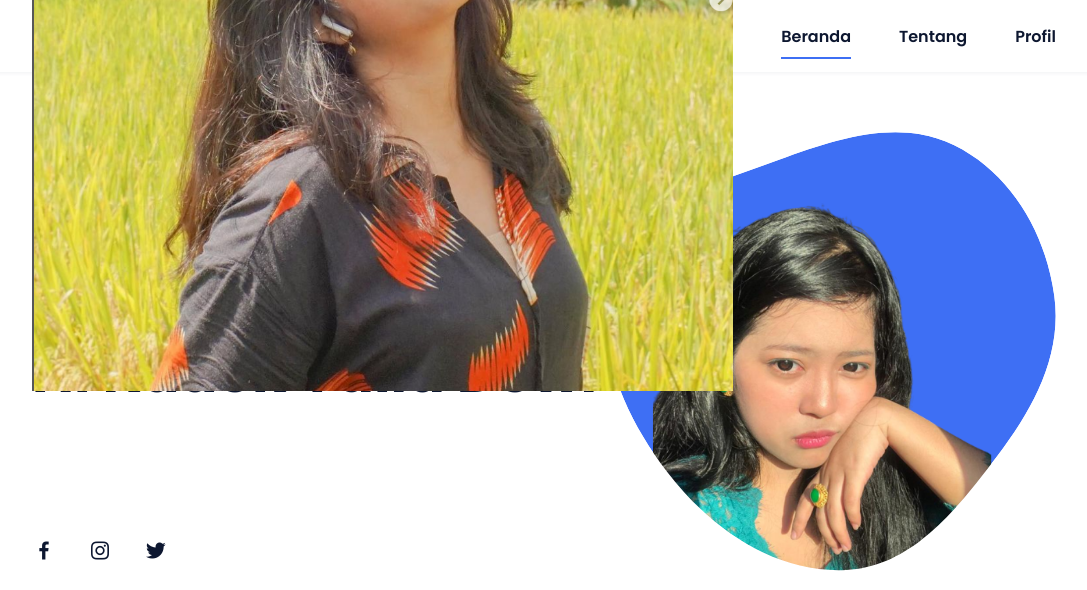
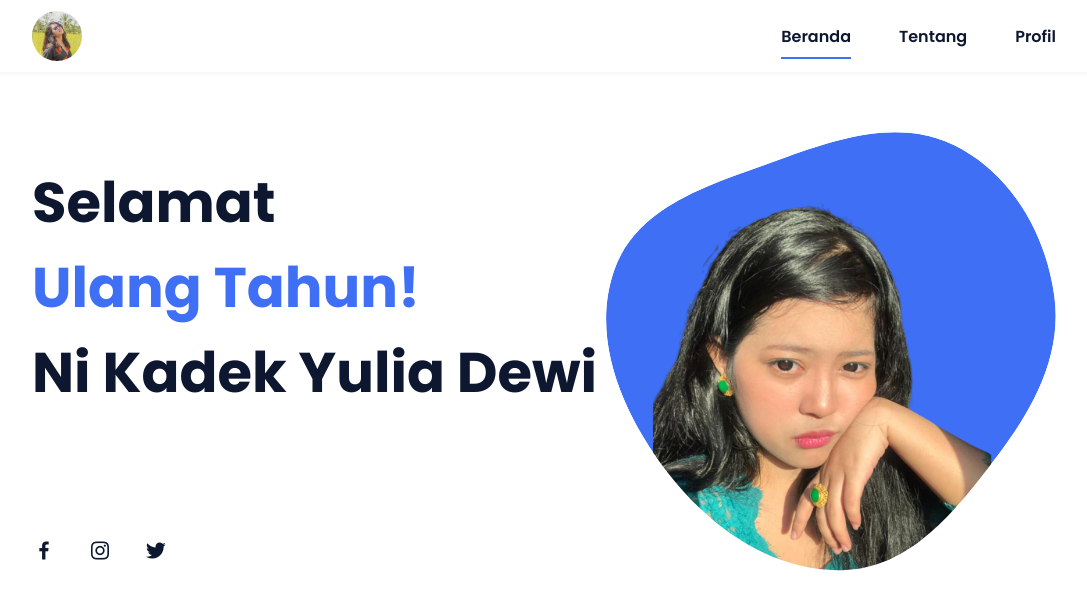
Before and after one commit to Diopranata01/Birthday_Web_Portofolio, a PHP site: page / in a window 1280 px wide. Shown: the top 590 px of the page, without its empty margins (96-1183 px from the left). Run offline with PHP 8.4, Linux system fonts and the light colour scheme.

Commit message:
Update styles.css

```diff
--- a/assets/css/styles.css
+++ b/assets/css/styles.css
@@ -160,9 +160,14 @@ img {
   top: 2rem;
   background-color: var(--first-color);
 }
+nav img{
+  width: 50px;
+}
 
-.nav__logo {
+.nav__logo img{
   color: var(--second-color);
+  border-radius: 50%;
+
 }
 
 .nav__toggle {
```
